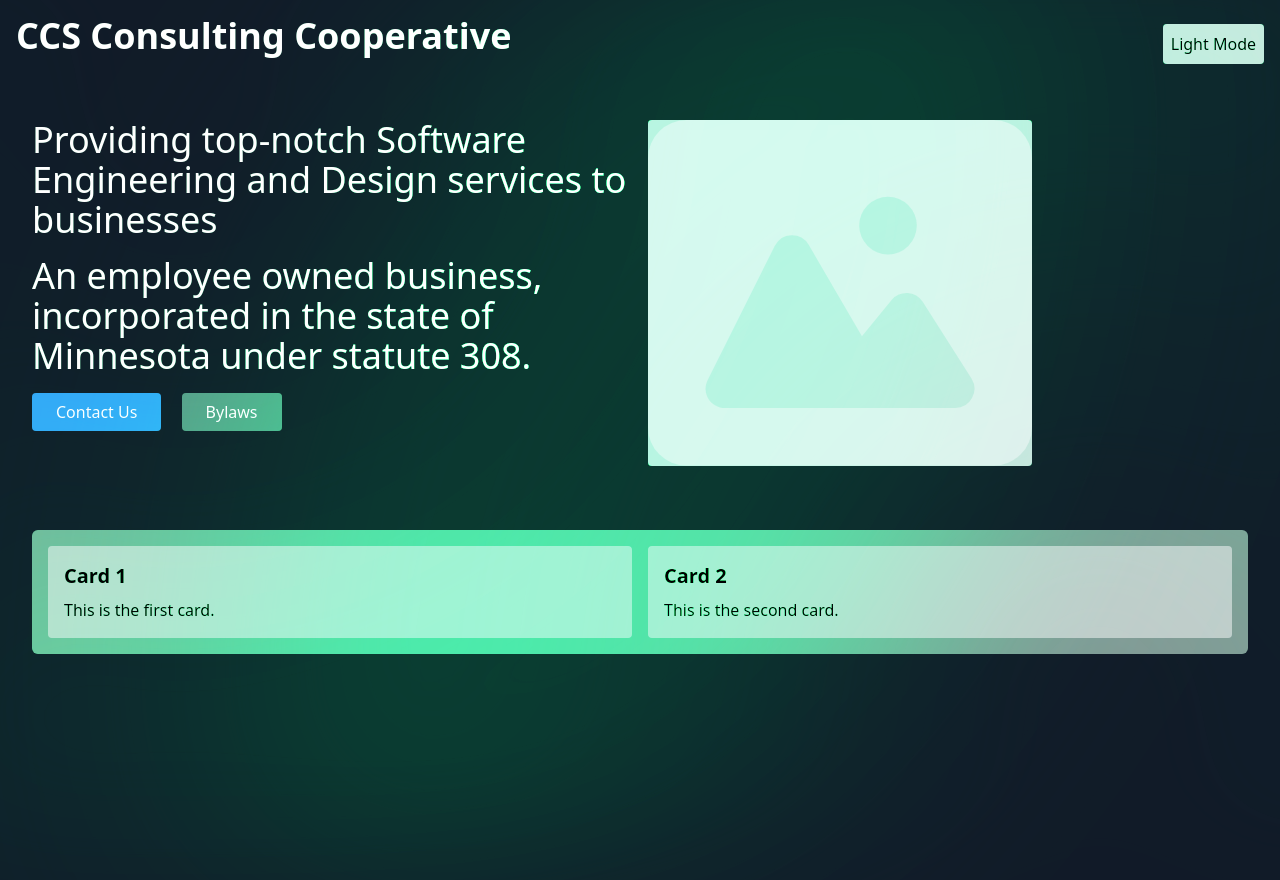
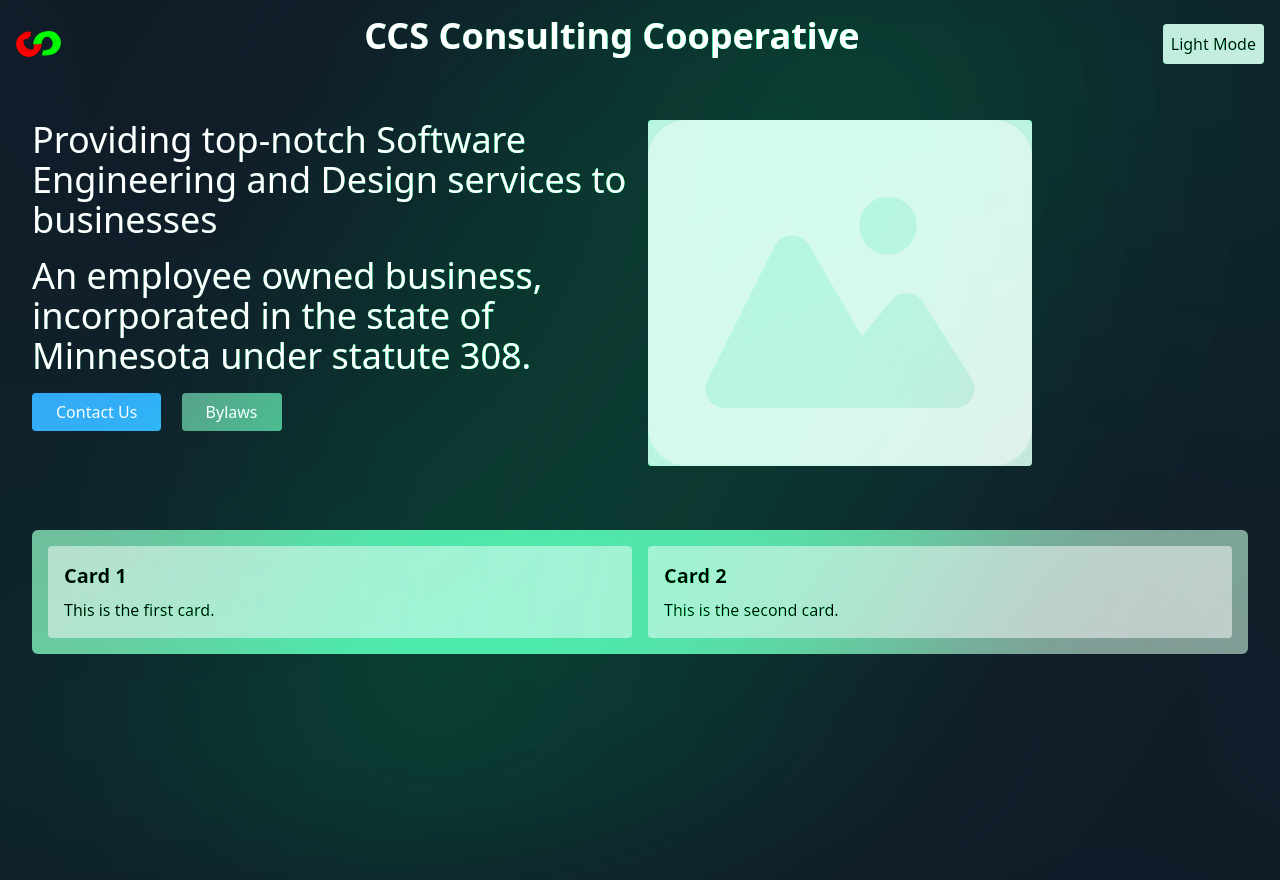
Before and after one commit to CCS-Consulting-Cooperative/ccs-consulting-landing-page, a website: page public/index.html in a window 1280 px wide. Shown: the top 880 px of the page. Drawn offline with nearby package versions, Linux system fonts and the light colour scheme; some packages are replaced by stand-ins of ours.

Commit message:
add brand svg

```diff
--- a/public/index.html
+++ b/public/index.html
@@ -72,6 +72,7 @@
   <!-- Header -->
   <header class="text-white p-4">
     <div class="container mx-auto flex items-center justify-between">
+        <img src="./brand.svg" height="45px" width="45px"/>
         <h1 class="text-4xl mb-4 font-semibold">CCS Consulting Cooperative</h1>
       <!-- Theme Toggle -->
       <button @click="darkMode = !darkMode" :class="{ 'bg-gray-300': darkMode, 'bg-gray-700': !darkMode }" class="text-black dark:text-white p-2 rounded">
```
Also changed, not shown: public/brand.svg (added).
